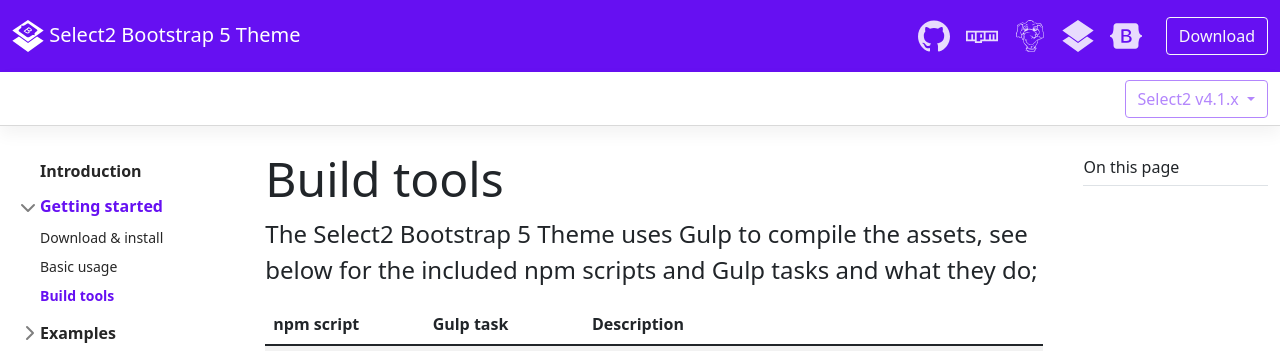
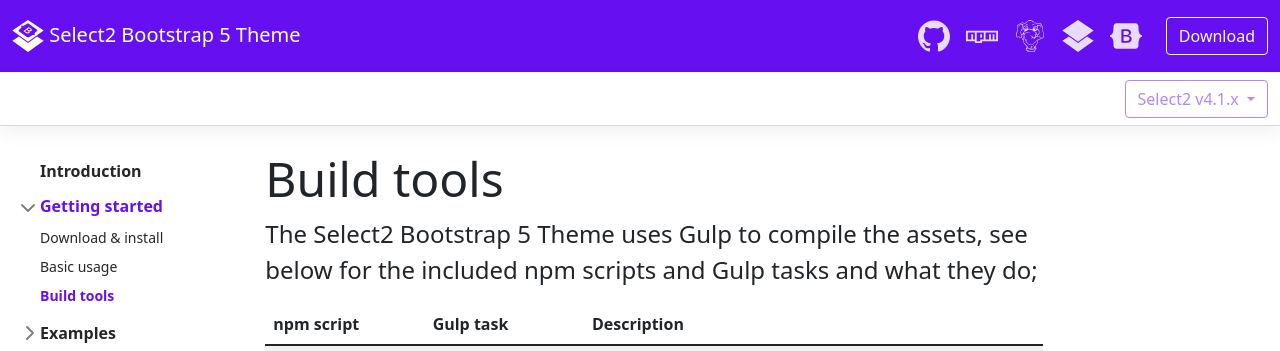
Before and after one commit to apalfrey/select2-bootstrap-5-theme, a Jekyll site: the page built from docs/getting-started/build-tools.html, in a window 1280 px wide. Shown: the top 351 px of the page. Built offline with Jekyll 4.4.1, drawn with Linux system fonts in a browser that asks for light colours; nearby versions of some CDN libraries; comment, search, counter and statistics services are not loaded.

Commit message:
Only show "on this page" when necessary

```diff
--- a/docs/_layouts/default.html
+++ b/docs/_layouts/default.html
@@ -22,11 +22,17 @@
             {% include layout/sidebar.html %}
             <main class="s2bs5-main order-1">
                 {% if page.layout != "redirect" and page.error != true and page.toc != false %}
+                {%- capture toc -%}
+                {% include layout/toc.html html=content sanitize=true %}
+                {%- endcapture -%}
+                {% assign toc_test = toc | strip_newlines %}
                 <div class="s2bs5-toc mt-4 mb-5 my-md-0 ps-xl-3 mb-lg-5">
+                    {% if toc_test != "" %}
                     <strong class="d-block h6 my-2 pb-2 border-bottom">On this page</strong>
                     <nav id="table-of-contents">
-                        {% include layout/toc.html html=content sanitize=true %}
+                        {{ toc }}
                     </nav>
+                    {% endif %}
                 </div>
                 {% endif %}
                 <div class="s2bs5-content ps-lg-4">
```
